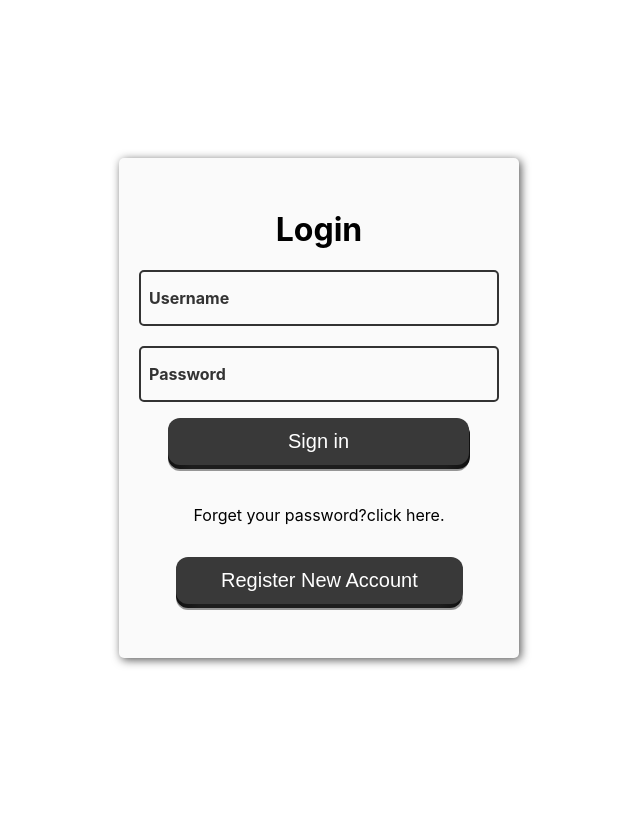
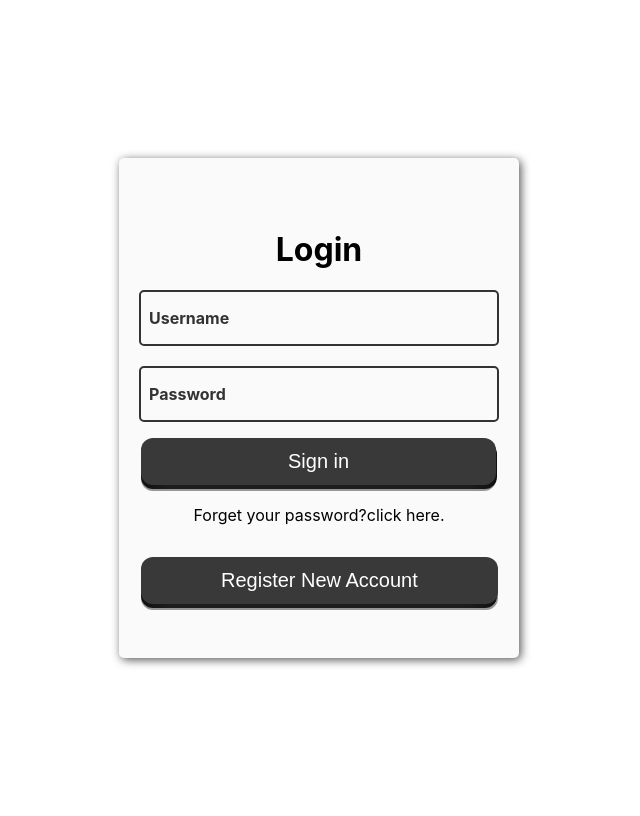
Before and after one commit to chintu901/e-commerce_website, a Flask app: page / in a window 1280 px wide. Shown: the whole page, without its empty margins (321-961 px from the left). Run offline with Flask 3, Linux system fonts and the light colour scheme.

Commit message:
fix the structure of the login form

```diff
--- a/static/style/css/main.css
+++ b/static/style/css/main.css
@@ -79,7 +79,7 @@
   padding: 0 5px;
 }
 #background #box #button {
-  margin: 20px;
+  margin-top: 20px;
 }
 #background #box #button .button-signin-pushable {
   position: relative;
@@ -129,7 +129,7 @@
 @media (min-width: 768px) {
   #background #box #button .button-signin-pushable .button-signin-front {
     font-size: 1.25rem;
-    padding: 12px 120px;
+    padding: 12px 147px;
   }
 }
 #background #box #button .button-signin-pushable:hover {
@@ -156,7 +156,7 @@
   outline: none;
 }
 #background #box #register_button {
-  margin: 20px;
+  margin-top: 20px;
 }
 #background #box #register_button .button-signin-pushable {
   position: relative;
@@ -206,7 +206,7 @@
 @media (min-width: 768px) {
   #background #box #register_button .button-signin-pushable .button-signin-front {
     font-size: 1.25rem;
-    padding: 12px 45px;
+    padding: 12px 80px;
   }
 }
 #background #box #register_button .button-signin-pushable:hover {
--- a/static/style/sass/main.scss
+++ b/static/style/sass/main.scss
@@ -89,7 +89,7 @@
         }
 
         #button {
-            margin: 20px;
+            margin-top: 20px;
 
             .button-signin-pushable {
               position: relative;
@@ -154,7 +154,7 @@
               @media (min-width: 768px) {
                 .button-signin-front {
                   font-size: 1.25rem;
-                  padding: 12px 120px;
+                  padding: 12px 147px;
                 }
               }
 
@@ -195,7 +195,7 @@
             }
         }
         #register_button {
-            margin: 20px;
+            margin-top: 20px;
 
             .button-signin-pushable {
               position: relative;
@@ -260,7 +260,7 @@
               @media (min-width: 768px) {
                 .button-signin-front {
                   font-size: 1.25rem;
-                  padding: 12px 45px;
+                  padding: 12px 80px;
                 }
               }
 
```
